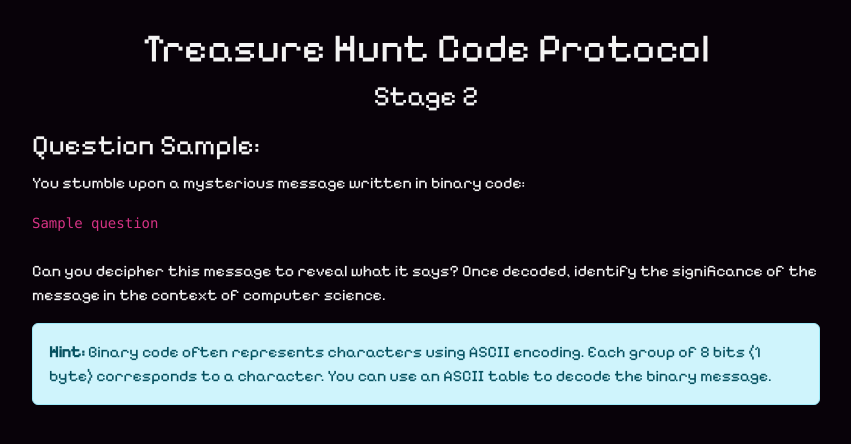
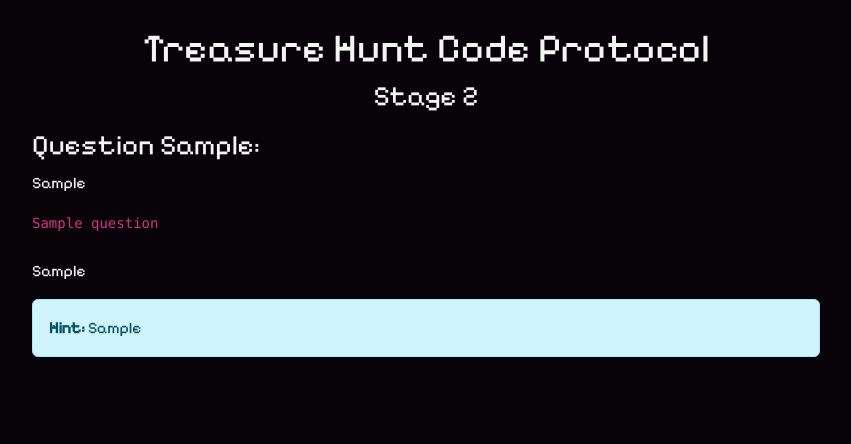
Before and after one commit to arpy8/aiconclave-webapp-final, a Flask app: template templates/index.html in a window 1280 px wide. Shown: the part 164-608 px from the top of the page, without its empty margins (214-1065 px from the left). Run offline with Flask 3, Linux system fonts and the light colour scheme; the template is opened without the code that fills it: most values are stand-ins (such as "Sample title", 1, 10 or a date in 2020).

Commit message:
update apps

```diff
--- a/app.py
+++ b/app.py
@@ -16,9 +16,10 @@ def index():
 
         if show_question_completion:
             if is_even(session['username']):
-                return render_template('index.html', show_question_completion=True, question=lions, q_no=1)
+                return render_template('index.html', show_question_completion=True, question=lions, q_no=1, problem_bottom=data_dict["binary"][0]["problem_bottom"], problem_hint=data_dict["binary"][0]["problem_hint"], problem_top=data_dict["binary"][0]["problem_top"])
             else:
-                return render_template('index.html', show_question_completion=True, question=parking, q_no=1)
+                return render_template('index.html', show_question_completion=True, question=parking, q_no=1, problem_bottom=data_dict["cesar"][0]["problem_bottom"], problem_hint=data_dict["cesar"][0]["problem_hint"], problem_top=data_dict["cesar"][0]["problem_top"])
+
         else:
             return render_template('login.html', show_question_completion=False)
 
@@ -45,10 +46,6 @@ def logout():
     session.pop('show_question_completion', None)
     return redirect(url_for('login'))
 
-# @app.route('/scoreboard')
-# def scoreboard():
-#     return render_template('scoreboard.html')
-
 @app.route('/reduce_points', methods=['POST'])
 def reduce_points(player_id):
     team = request.form.get('team')
--- a/consts.py
+++ b/consts.py
@@ -2,3 +2,14 @@ lions = """01001001 01101110 00100000 01110100 01101000 01100101 00100000 011101
 parking = """01000001 00100000 01110110 01100001 01110011 01110100 00100000 01100001 01110010 01100101 01100001 00100000 01100110 01101111 01110010 00100000 01110110 01100101 01101000 01101001 01100011 01101100 01100101 01110011 00101100 00100000 01101100 01100001 01110010 01100111 01100101 00100000 01101111 01110010 00100000 01110011 01101101 01100001 01101100 01101100 00101100 00001010 01010111 01101000 01100101 01110010 01100101 00100000 01100011 01100001 01110010 01110011 00100000 01100001 01101110 01100100 00100000 01110100 01110010 01110101 01100011 01101011 01110011 00101100 00100000 01110100 01101000 01100101 01111001 00100000 01110011 01110100 01100001 01101110 01100100 00100000 01101001 01101110 00100000 01100001 00100000 01110011 01110000 01110010 01100001 01110111 01101100 00101110 00001010 01000110 01101111 01110101 01101110 01100100 00100000 01101110 01100101 01100001 01110010 00100000 01100010 01110101 01101001 01101100 01100100 01101001 01101110 01100111 01110011 00101100 00100000 01100001 00100000 01100011 01101111 01101110 01110110 01100101 01101110 01101001 01100101 01101110 01110100 00100000 01110011 01110000 01101111 01110100 00101100 00001010 01010111 01101000 01100001 01110100 00100000 01100001 01101101 00100000 01001001 00100000 01100011 01100001 01101100 01101100 01100101 01100100 00111111 00100000 00001010 00001010 01000011 01101111 01100100 01100101 00111010 00100000 01000001 01001001 01000011 00110111 00111001 00110010"""
 
 final_question = ".. ....... ... - .- -. -.. ....... .. -. ....... - .... . ....... ..- -. .. ...- . .-. ... .. - -.-- --..-- ....... - .-. .- -. ... .--. .- .-. . -. - ....... .- -. -.. ....... - .- .-.. .-.. --..-- .-. . ..-. .-.. . -.-. - .. -. --. ....... ... ..- .-. .-. --- ..- -. -.. .. -. --. ... --..-- ....... .- ....... --. .-.. . .- -- .. -. --. ....... ... .--. .-. .- .-- .-.. .-.-.- .-- .. - .... ....... .-- .- .-.. .-.. ... ....... --- ..-. ....... --. .-.. .- ... ... ....... .- -. -.. ....... ... .... .. -- -- . .-. .. -. --. ....... ... .. --. .... - --..-- ....... ..-. .. -. -.. ....... -- . --..-- .-- .... . .-. . ....... .- -- ....... .. ..--.."
+
+data_dict = {
+    "binary": [{"problem_top":"You stumble upon a mysterious message written in binary code:",
+                "problem_bottom": "Can you decipher this message to reveal what it says? Once decoded, identify the significance of the message in the context of computer science.",
+                "problem_hint": "Binary code often represents characters using ASCII encoding. Each group of 8 bits (1 byte) corresponds to a character. You can use an ASCII table to decode the binary message."}
+    ],
+    "cesar": [{"problem_top":"You find a message written in a strange language:",
+               "problem_bottom": "Can you decipher this message to reveal what it says? Once decoded, identify the significance of the message in the context of computer science.",
+                "problem_hint": "The message is encrypted using a Caesar cipher. You can decrypt the message by shifting each letter by a fixed number of positions down the alphabet. The number of positions is the key to the cipher."}
+    ],
+}
--- a/mongo_functions.py
+++ b/mongo_functions.py
@@ -101,7 +101,3 @@ def return_login_count(team):
 
 def return_last_id():
     return records.find().sort([("id", -1)]).limit(1)[0]["id"]
-
-
-if __name__ == "__main__":
-    print(return_last_id())
--- a/templates/index.html
+++ b/templates/index.html
@@ -40,13 +40,13 @@
             <br>
             <div class="col-md-12">
                 <h3>Question {{ q_no }}:</h3>
-                <p>You stumble upon a mysterious message written in binary code:</p>
+                <p>{{ problem_top }}</p>
                 <code>{{ question }}</code>
                 <br>
                 <br>
-                <p>Can you decipher this message to reveal what it says? Once decoded, identify the significance of the message in the context of computer science.</p>
+                <p>{{ problem_bottom }}</p>
                 <div class="alert alert-info">
-                    <strong>Hint:</strong> Binary code often represents characters using ASCII encoding. Each group of 8 bits (1 byte) corresponds to a character. You can use an ASCII table to decode the binary message.
+                    <strong>Hint:</strong> {{ problem_hint }}
                 </div>
             </div>
         </div>
```
Also changed, not shown: app2.py (+4 -3 lines).
